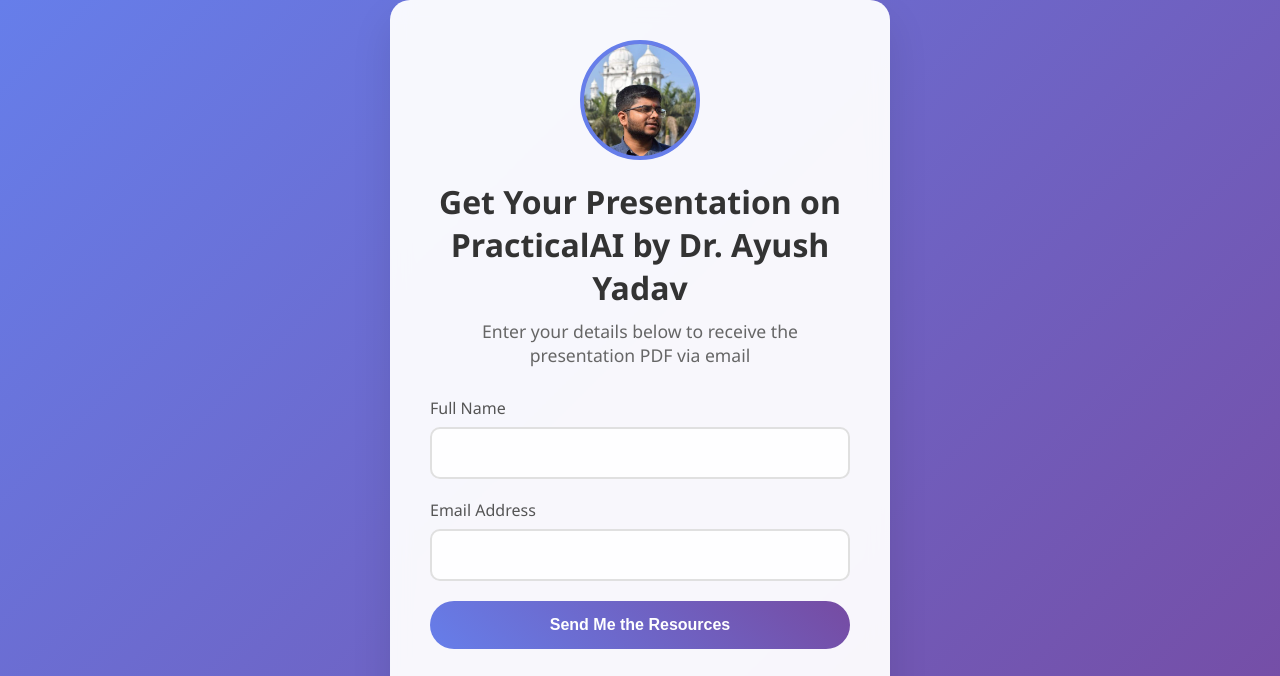
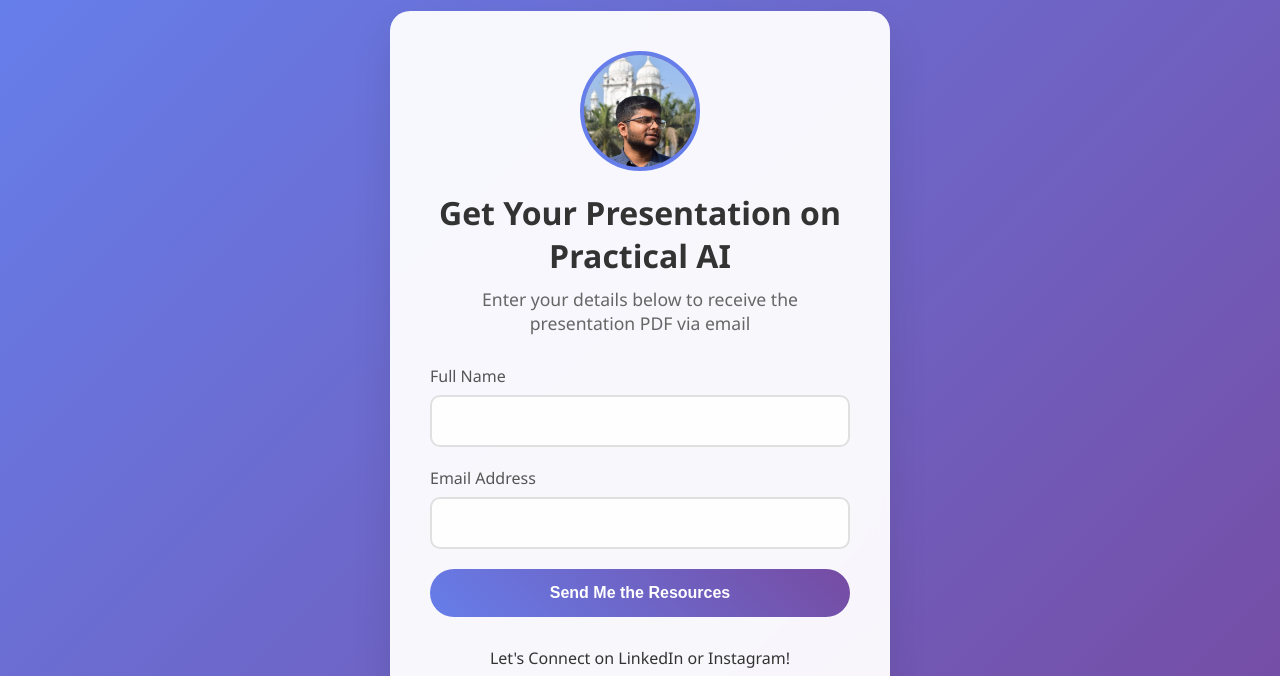
Before and after one commit to ProxyAyush/PracticalAI, a plain HTML site: page index.html in a window 1280 px wide. Shown: the top 676 px of the page. Drawn offline with nearby package versions, Linux system fonts and the light colour scheme.

Commit message:
Update index.html

```diff
--- a/index.html
+++ b/index.html
@@ -3,7 +3,7 @@
 <head>
     <meta charset="UTF-8">
     <meta name="viewport" content="width=device-width, initial-scale=1.0">
-    <title>Session Resources - Get Your Presentation</title>
+    <title>Practical AI - Get Your Presentation</title>
 <script src="https://cdn.jsdelivr.net/npm/@emailjs/browser@4/dist/email.min.js"></script>
     <style>
         * {
@@ -307,7 +307,7 @@
                 <img src="https://www.google.com/imgres?q=ayush%20yadav%20kgmu&imgurl=https%3A%2F%2Fpbs.twimg.com%2Fprofile_images%2F1906827936084418560%2FOSJxh6y7_400x400.jpg&imgrefurl=https%3A%2F%2Ftwitter.com%2Fyashcho39889276&docid=gMM9JSbtu7khsM&tbnid=MqGCK9pWWKkzdM&vet=12ahUKEwjRxpPvt_aNAxVrS2wGHQcUMs0QM3oECGkQAA..i&w=400&h=400&hcb=2&itg=1&ved=2ahUKEwjRxpPvt_aNAxVrS2wGHQcUMs0QM3oECGkQAA" alt="Your Profile" id="profileImg" style="display: none;">
                 <span id="profileInitial">YP</span>
             </div>
-            <h1>Get Your Presentation on PracticalAI by Dr. Ayush Yadav</h1>
+            <h1>Get Your Presentation on Practical AI</h1>
             <p class="subtitle">Enter your details below to receive the presentation PDF via email</p>
         </div>
 
```
